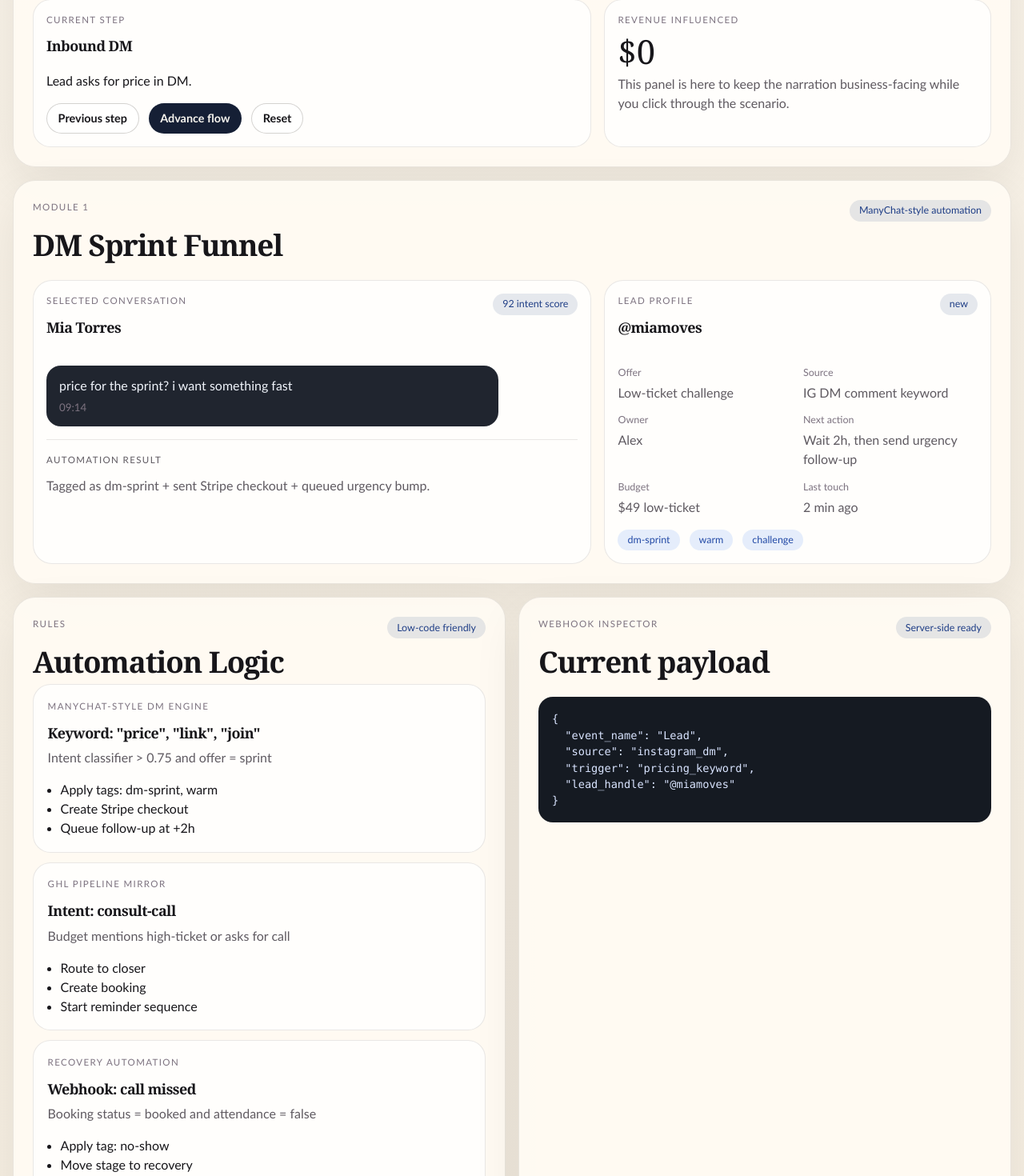
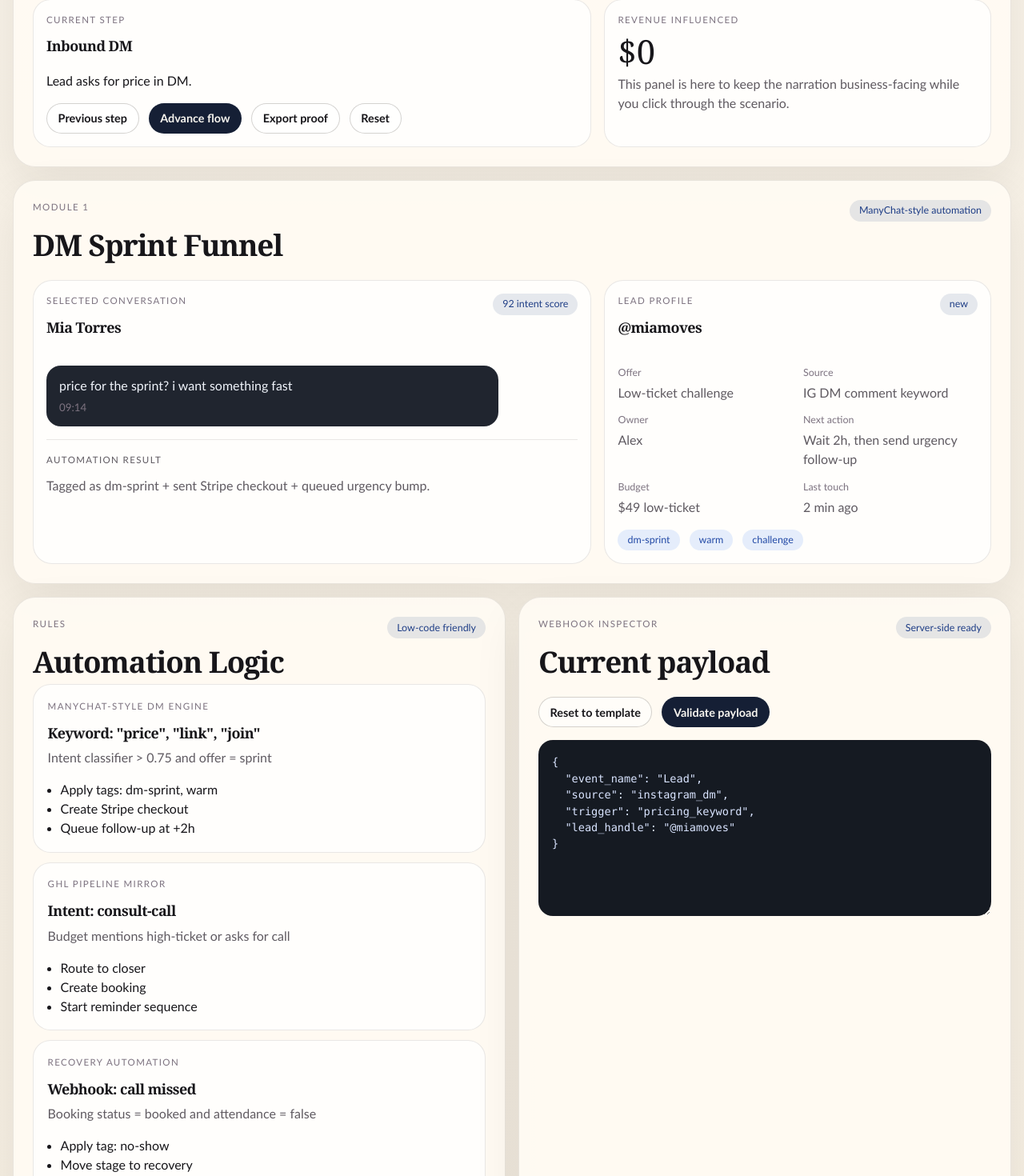
Before and after one commit to Josue7211/cobe-funnel-ops, a React (Vite) app: page / in a window 1280 px wide. Shown: the part 1720-3190 px from the top of the page at 80% size. Built offline with nearby package versions, Linux system fonts and the light colour scheme.

Commit message:
feat: add persistent simulator controls and webhook validation

```diff
--- a/src/App.css
+++ b/src/App.css
@@ -195,6 +195,13 @@
 }
 
 .control-row {
+  display: flex;
+  flex-wrap: wrap;
+  gap: 0.75rem;
+  margin-top: 1rem;
+}
+
+.payload-controls {
   display: flex;
   flex-wrap: wrap;
   gap: 0.75rem;
@@ -403,6 +410,43 @@
   overflow: auto;
 }
 
+.payload-editor,
+.notes-editor {
+  width: 100%;
+  min-height: 220px;
+  margin-top: 1rem;
+  padding: 1rem;
+  border-radius: 18px;
+  border: 1px solid var(--border);
+  background: #151a22;
+  color: #d9e4ff;
+  font-family: var(--mono);
+  font-size: 0.85rem;
+  line-height: 1.5;
+  resize: vertical;
+}
+
+.notes-editor {
+  min-height: 180px;
+}
+
+.webhook-result {
+  margin: 0.85rem 0 0;
+  padding: 0.85rem 1rem;
+  border-radius: 14px;
+  font-weight: 600;
+}
+
+.webhook-accepted {
+  background: rgba(51, 129, 84, 0.15);
+  color: #2f7249;
+}
+
+.webhook-rejected {
+  background: rgba(190, 76, 41, 0.14);
+  color: #a03d1f;
+}
+
 .scenario-card {
   border: 1px solid var(--border);
   background: linear-gradient(180deg, rgba(255, 255, 255, 0.78), rgba(255, 250, 243, 0.9));
--- a/src/App.tsx
+++ b/src/App.tsx
@@ -1,4 +1,4 @@
-import { startTransition, useMemo, useState } from 'react'
+import { startTransition, useEffect, useMemo, useState } from 'react'
 import './App.css'
 import {
   automationRules,
@@ -130,10 +130,36 @@ const scenarioRuntimes: Record<string, ScenarioRuntime> = {
   },
 }
 
+const STORAGE_KEY = 'creator-funnel-ops-state'
+
+function readPersistedState() {
+  if (typeof window === 'undefined') {
+    return null
+  }
+
+  try {
+    const raw = window.localStorage.getItem(STORAGE_KEY)
+    return raw ? JSON.parse(raw) : null
+  } catch {
+    return null
+  }
+}
+
 function App() {
-  const [scenarioId, setScenarioId] = useState(demoScenarios[0].id)
-  const [stepIndex, setStepIndex] = useState(0)
-  const [showExpandedTimeline, setShowExpandedTimeline] = useState(false)
+  const persisted = readPersistedState()
+  const [scenarioId, setScenarioId] = useState(persisted?.scenarioId ?? demoScenarios[0].id)
+  const [stepIndex, setStepIndex] = useState(persisted?.stepIndex ?? 0)
+  const [showExpandedTimeline, setShowExpandedTimeline] = useState(
+    persisted?.showExpandedTimeline ?? false,
+  )
+  const [operatorNotes, setOperatorNotes] = useState(persisted?.operatorNotes ?? '')
+  const [webhookInput, setWebhookInput] = useState(
+    JSON.stringify(scenarioRuntimes[demoScenarios[0].id].payloads[0], null, 2),
+  )
+  const [webhookResult, setWebhookResult] = useState<{
+    status: 'accepted' | 'rejected'
+    message: string
+  } | null>(null)
 
   const activeScenario = useMemo(
     () => demoScenarios.find((scenario) => scenario.id === scenarioId) ?? demoScenarios[0],
@@ -153,12 +179,91 @@ function App() {
   const activePayload = runtime.payloads[stepIndex]
   const activeMetricValue = runtime.metricValues[stepIndex]
 
+  useEffect(() => {
+    if (typeof window === 'undefined') {
+      return
+    }
+
+    window.localStorage.setItem(
+      STORAGE_KEY,
+      JSON.stringify({
+        scenarioId,
+        stepIndex,
+        showExpandedTimeline,
+        operatorNotes,
+      }),
+    )
+  }, [operatorNotes, scenarioId, showExpandedTimeline, stepIndex])
+
+  const resetWebhookState = (nextPayloadText: string) => {
+    setWebhookInput(nextPayloadText)
+    setWebhookResult(null)
+  }
+
   const handleScenarioChange = (nextScenarioId: string) => {
+    const nextScenario = demoScenarios.find((scenario) => scenario.id === nextScenarioId) ?? demoScenarios[0]
+    const nextRuntime = scenarioRuntimes[nextScenario.id]
     startTransition(() => {
       setScenarioId(nextScenarioId)
       setStepIndex(0)
       setShowExpandedTimeline(false)
+      resetWebhookState(JSON.stringify(nextRuntime.payloads[0], null, 2))
     })
+  }
+
+  const handleStepChange = (nextStepIndex: number) => {
+    const boundedStep = Math.max(0, Math.min(nextStepIndex, runtime.stepLabels.length - 1))
+    setStepIndex(boundedStep)
+    resetWebhookState(JSON.stringify(runtime.payloads[boundedStep], null, 2))
+  }
+
+  const handleWebhookValidate = () => {
+    try {
+      const parsed = JSON.parse(webhookInput) as Record<string, unknown>
+      const hasRecognizedSignal =
+        typeof parsed.event_name === 'string' ||
+        typeof parsed.booking_status === 'string' ||
+        typeof parsed.route === 'string' ||
+        Array.isArray(parsed.onboarding_assets)
+
+      if (!hasRecognizedSignal) {
+        setWebhookResult({
+          status: 'rejected',
+          message: 'Rejected: payload is valid JSON but missing a recognized automation signal.',
+        })
+        return
+      }
+
+      setWebhookResult({
+        status: 'accepted',
+        message: 'Accepted: payload passes schema check and is ready for the simulated automation relay.',
+      })
+    } catch {
+      setWebhookResult({
+        status: 'rejected',
+        message: 'Rejected: payload is not valid JSON.',
+      })
+    }
+  }
+
+  const handleExport = () => {
+    const payload = {
+      scenario: activeScenario.title,
+      step: runtime.stepLabels[stepIndex],
+      lead: activeLead,
+      bookingStatus: runtime.bookingStatuses[stepIndex],
+      visibleEvents: scenarioEvents,
+      webhookPayload: activePayload,
+      notes: operatorNotes,
+    }
+
+    const blob = new Blob([JSON.stringify(payload, null, 2)], { type: 'application/json' })
+    const url = URL.createObjectURL(blob)
+    const link = document.createElement('a')
+    link.href = url
+    link.download = `${activeScenario.id}-proof.json`
+    link.click()
+    URL.revokeObjectURL(url)
   }
 
   return (
@@ -272,7 +377,7 @@ function App() {
                 <button
                   type="button"
                   className="button button-secondary button-small"
-                  onClick={() => setStepIndex((current) => Math.max(current - 1, 0))}
+                  onClick={() => handleStepChange(stepIndex - 1)}
                   disabled={stepIndex === 0}
                 >
                   Previous step
@@ -280,9 +385,7 @@ function App() {
                 <button
                   type="button"
                   className="button button-primary button-small"
-                  onClick={() =>
-                    setStepIndex((current) => Math.min(current + 1, runtime.stepLabels.length - 1))
-                  }
+                  onClick={() => handleStepChange(stepIndex + 1)}
                   disabled={stepIndex === runtime.stepLabels.length - 1}
                 >
                   Advance flow
@@ -290,7 +393,14 @@ function App() {
                 <button
                   type="button"
                   className="button button-secondary button-small"
-                  onClick={() => setStepIndex(0)}
+                  onClick={handleExport}
+                >
+                  Export proof
+                </button>
+                <button
+                  type="button"
+                  className="button button-secondary button-small"
+                  onClick={() => handleStepChange(0)}
                 >
                   Reset
                 </button>
@@ -420,7 +530,37 @@ function App() {
             </div>
             <span className="status-pill">Server-side ready</span>
           </div>
-          <pre className="payload-view">{JSON.stringify(activePayload, null, 2)}</pre>
+          <div className="payload-controls">
+            <button
+              type="button"
+              className="button button-secondary button-small"
+              onClick={() => setWebhookInput(JSON.stringify(activePayload, null, 2))}
+            >
+              Reset to template
+            </button>
+            <button
+              type="button"
+              className="button button-primary button-small"
+              onClick={handleWebhookValidate}
+            >
+              Validate payload
+            </button>
+          </div>
+          <textarea
+            className="payload-editor"
+            value={webhookInput}
+            onChange={(event) => setWebhookInput(event.target.value)}
+            spellCheck={false}
+          />
+          {webhookResult ? (
+            <p
+              className={`webhook-result ${
+                webhookResult.status === 'accepted' ? 'webhook-accepted' : 'webhook-rejected'
+              }`}
+            >
+              {webhookResult.message}
+            </p>
+          ) : null}
         </section>
 
         <section className="panel">
@@ -545,7 +685,7 @@ function App() {
             <button
               type="button"
               className="button button-secondary button-small"
-              onClick={() => setShowExpandedTimeline((current) => !current)}
+              onClick={() => setShowExpandedTimeline((current: boolean) => !current)}
             >
               {showExpandedTimeline ? 'Show scenario only' : 'Show full event trail'}
             </button>
@@ -565,6 +705,22 @@ function App() {
             ))}
           </div>
         </section>
+
+        <section className="panel">
+          <div className="panel-header">
+            <div>
+              <p className="panel-kicker">Operator Notes</p>
+              <h2>Session memory</h2>
+            </div>
+            <span className="status-pill">Persisted locally</span>
+          </div>
+          <textarea
+            className="notes-editor"
+            value={operatorNotes}
+            onChange={(event) => setOperatorNotes(event.target.value)}
+            placeholder="Capture what changed, what to ship next, or how this scenario maps to a client funnel."
+          />
+        </section>
       </main>
     </div>
   )
```
